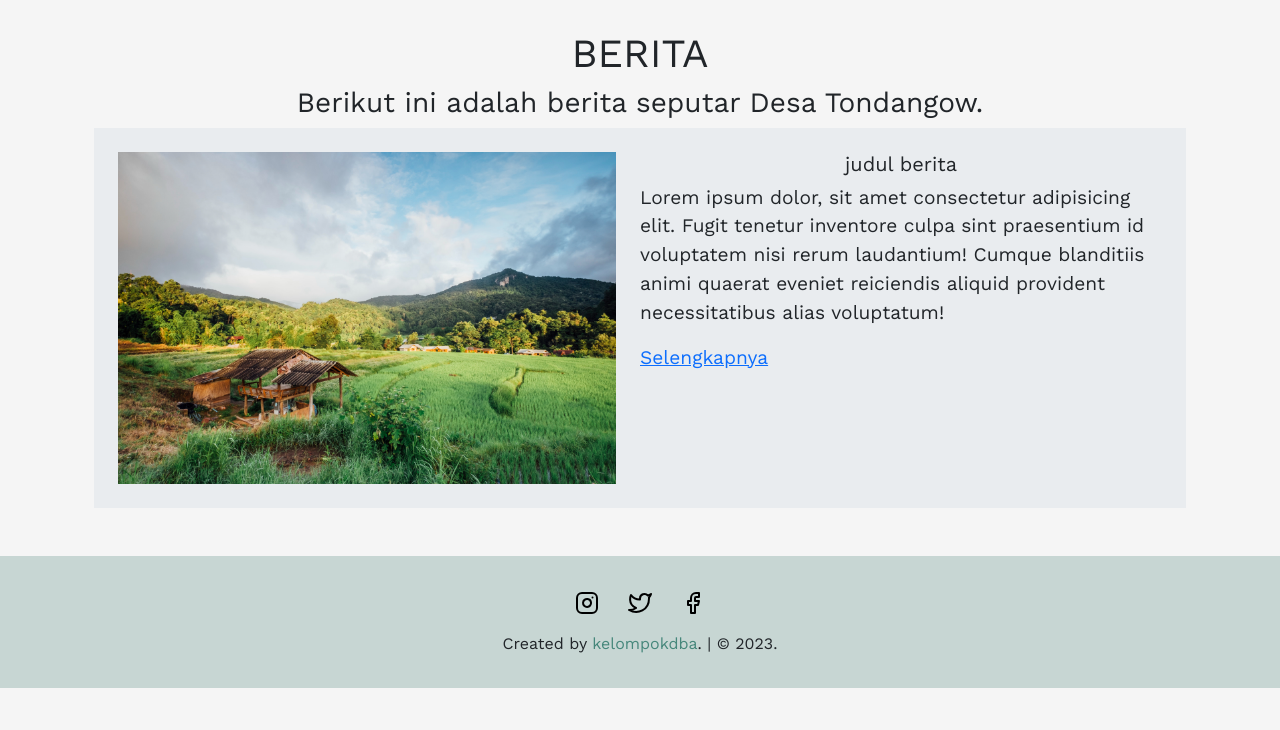
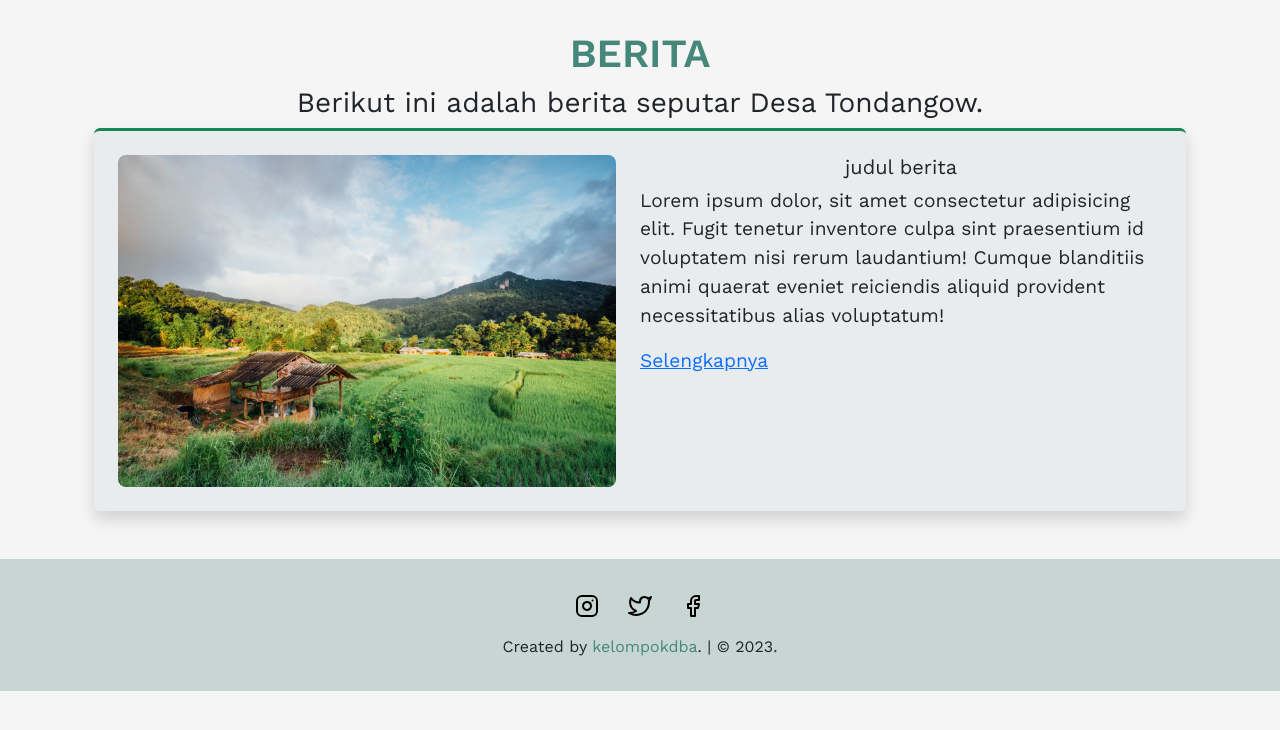
Before and after one commit to steinpongoh/sidesa, a PHP site: page /berita.php in a window 1280 px wide. Shown: the part 50-780 px from the top of the page. Run offline with PHP 8.4, Linux system fonts and the light colour scheme; some libraries are stand-ins or nearby versions.

Commit message:
memperbaiki style di berita

```diff
--- a/berita.php
+++ b/berita.php
@@ -9,9 +9,9 @@ include 'function.php';
     <div class="container" style="margin-top: 80px;">
       <h1 class="text-center">BERITA</h1>
       <h3 class="text-center">Berikut ini adalah berita seputar Desa Tondangow.</h3>
-      <div class="row g-0 bg-body-secondary position-relative">
+      <div class="row g-0 bg-body-secondary position-relative shadow border-top border-success rounded-2 border-3">
         <div class="col-md-6 mb-md-0 p-md-4">
-          <img src="img/galeri/desa1.jpg" class="w-100 animate__animated animate__zoomIn" alt="">
+          <img src="img/galeri/desa1.jpg" class="w-100 animate__animated animate__zoomIn rounded-3" alt="">
         </div>
         <div class="col-md-6 p-4 ps-md-0 animate__animated animate__fadeIn">
           <h5 class="text-center mt-0">judul berita</h5>
--- a/css/style.css
+++ b/css/style.css
@@ -206,6 +206,13 @@ body {
 }
 
 /* Statistik Kependudukan end */
+
+/* Berita start */
+.berita h1 {
+  color: var(--green);
+  font-weight: 600;
+}
+/* Berita end*/
 
 /* UMKM Start */
 .produk {
```
